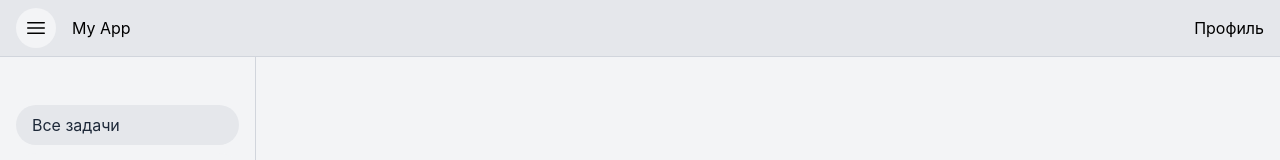
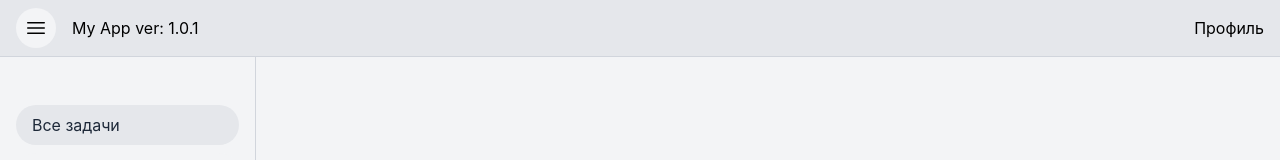
Before and after one commit to Laos22/tasks-clone, a React (Vite) app: page / in a window 1280 px wide. Shown: the top 160 px of the page. Built offline with nearby package versions, Linux system fonts and the light colour scheme.

Commit message:
feat: обновить заголовок приложения для отображения версии
Co-authored-by: Copilot <copilot@github.com>

```diff
--- a/src/components/Header.jsx
+++ b/src/components/Header.jsx
@@ -20,7 +20,7 @@ const Header = () => {
                     <path strokeLinecap="round" strokeLinejoin="round" d="M3.75 6.633h16.5M3.75 12h16.5m-16.5 5.367h16.5" />
                 </svg>
             </button>
-            <h1>My App</h1>
+            <h1>My App ver: 1.0.1</h1>
         </div>
         <div>
             Профиль
```
